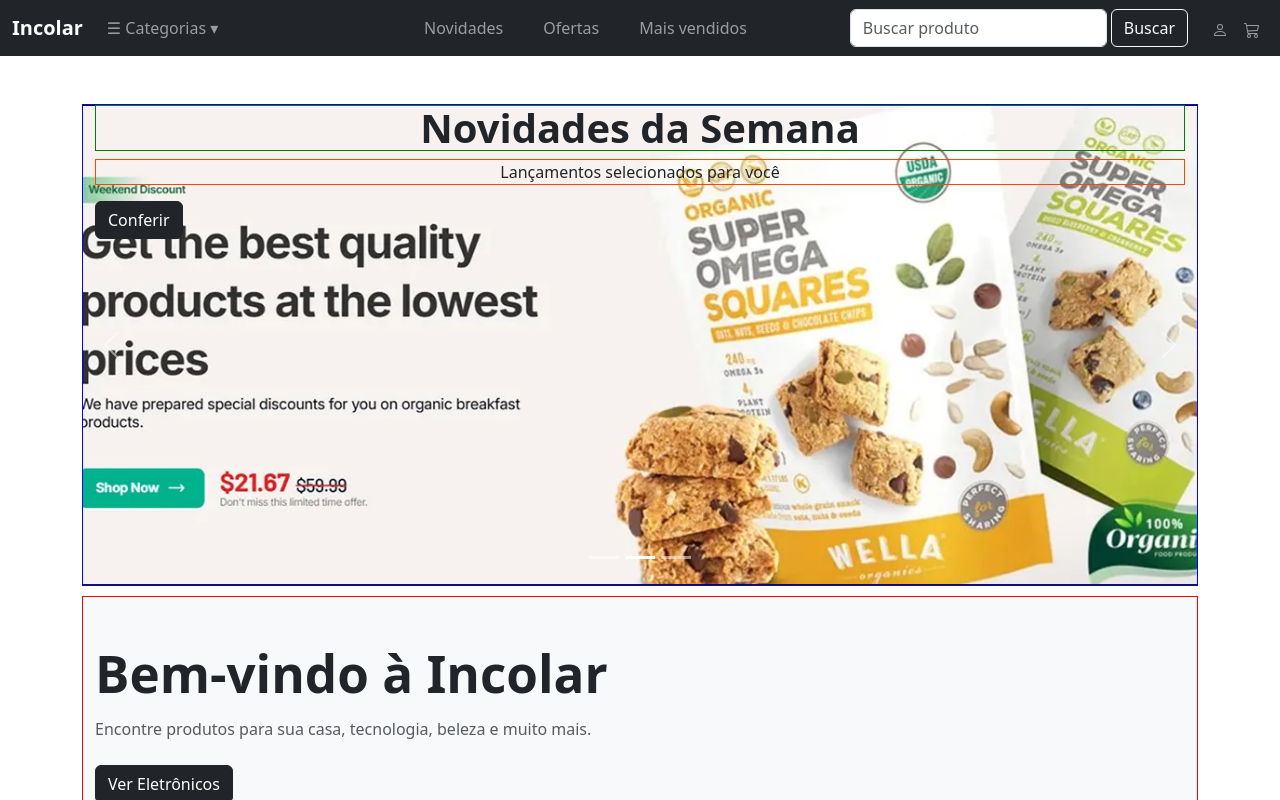
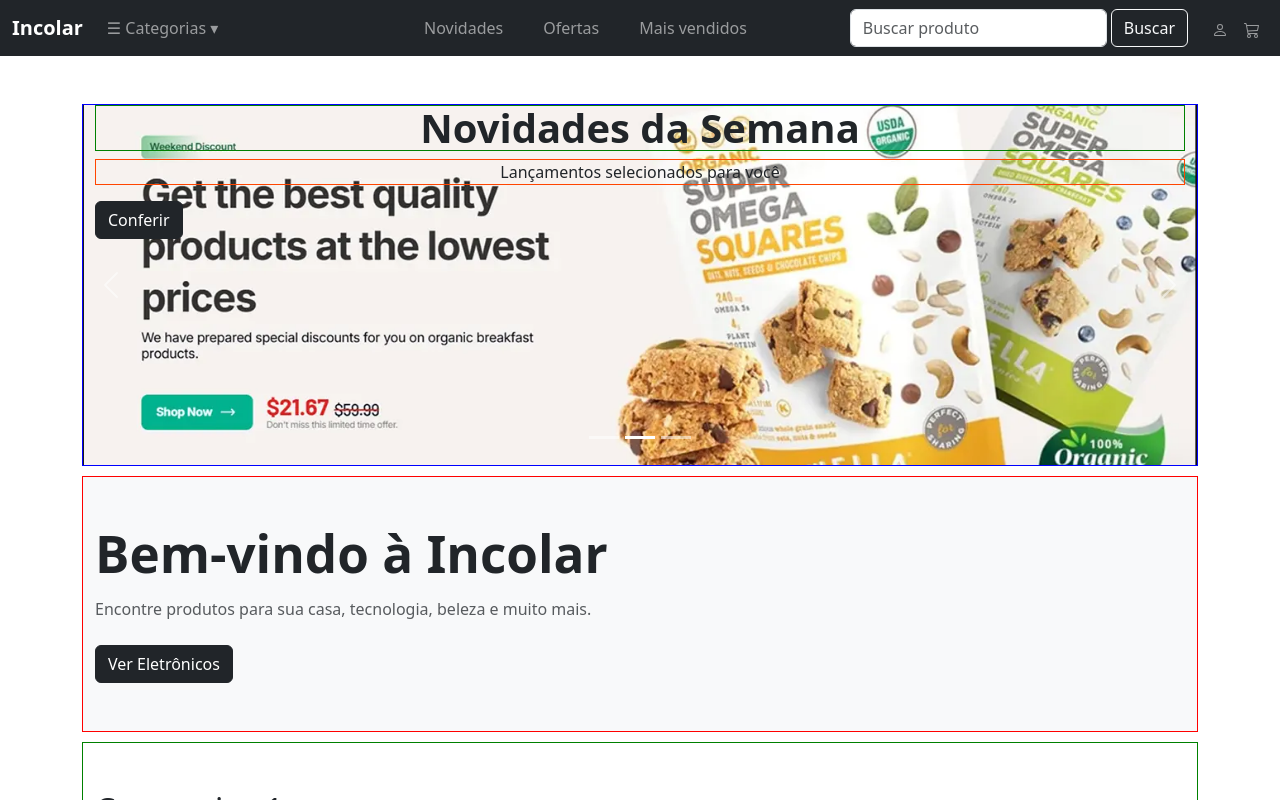
Before and after one commit to dcs30000/landingPage-reactjsBootstrap, a React (Vite) app: page / in a window 1280 px wide. Shown: the top 800 px of the page. Built offline with nearby package versions, Linux system fonts and the light colour scheme.

Commit message:
retirei a altura em .hero-slide

```diff
--- a/src/pages/Home/Home.css
+++ b/src/pages/Home/Home.css
@@ -23,7 +23,7 @@
   background-position: center;
   background-repeat: no-repeat;
   /*color: #d14444;*/
-  height: 60vh;
+  /*height: 60vh;*/
   min-height: 360px;
   width: 100%;
 
```
